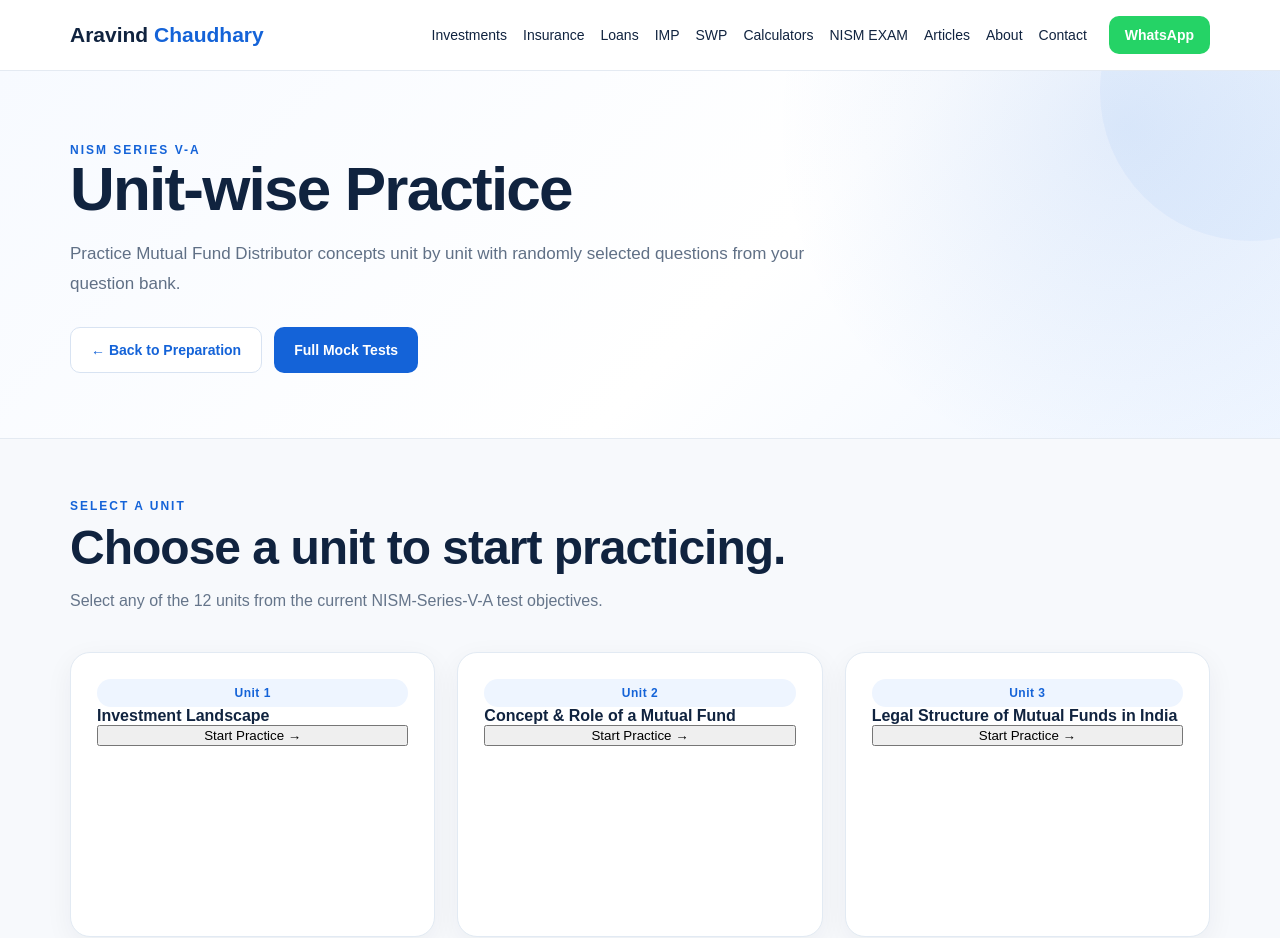
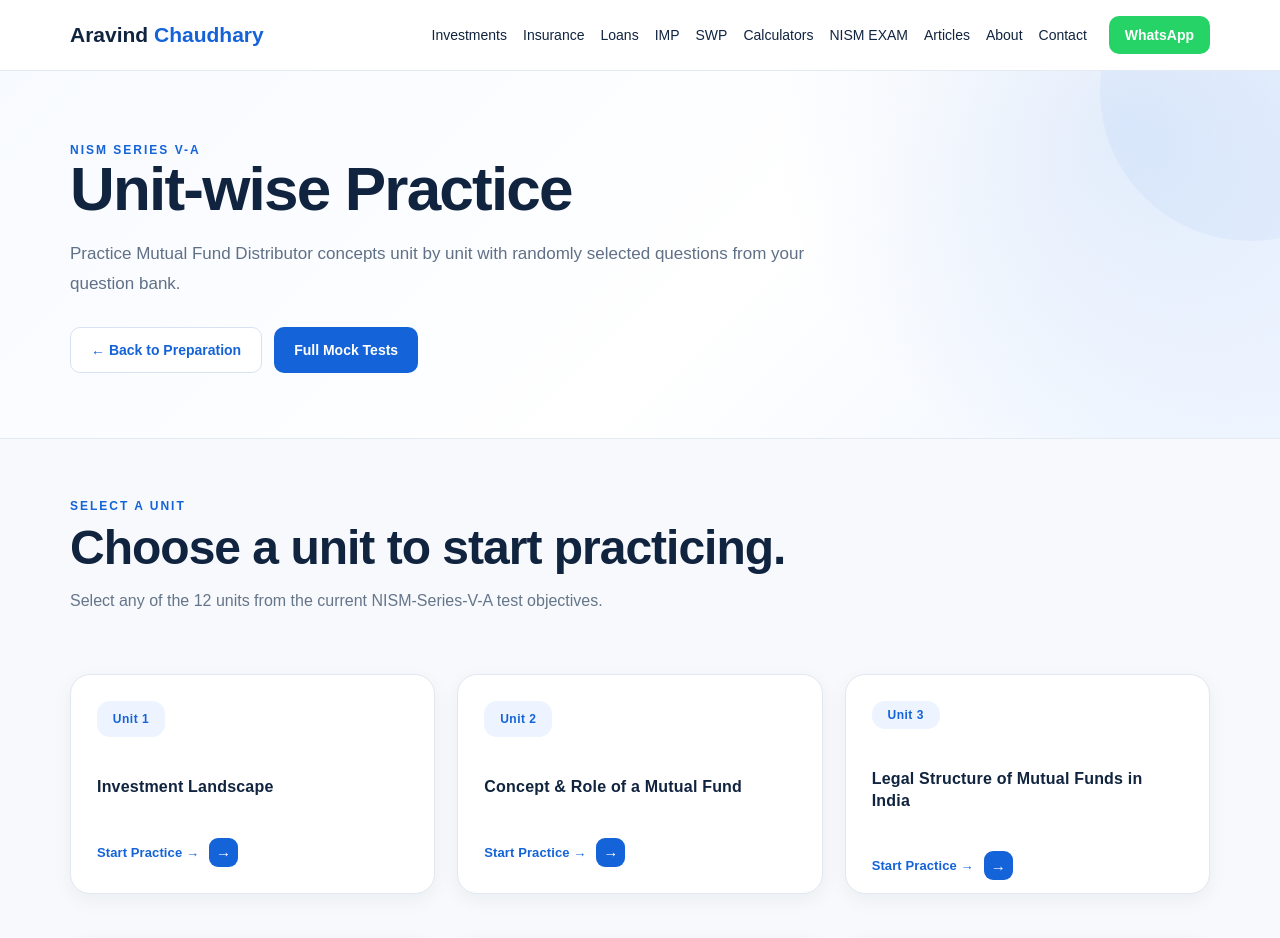
Before and after one commit to Aravind100/aravind-financial-expert, a Next.js app: page /nism/v-a/practice in a window 1280 px wide. Shown: the top 938 px of the page. Built offline with nearby package versions, Linux system fonts and the light colour scheme.

Commit message:
Refactor practice unit display to use buttons

```diff
--- a/app/nism/v-a/practice/page.tsx
+++ b/app/nism/v-a/practice/page.tsx
@@ -311,11 +311,15 @@ export default function NismPracticePage() {
                 </p>
               </div>
 
-             <div className="nism-practice-grid">
+            <div className="nism-practice-grid">
   {units.map((unit) => (
-    <div
+    <button
       key={unit.number}
-      className="nism-practice-card"
+      type="button"
+      className="nism-practice-card-button active"
+      onClick={() =>
+        startPractice(unit.number)
+      }
     >
       <span className="nism-practice-number">
         Unit {unit.number}
@@ -323,14 +327,10 @@ export default function NismPracticePage() {
 
       <strong>{unit.title}</strong>
 
-      <button
-        type="button"
-        className="nism-practice-start-button"
-        onClick={() => startPractice(unit.number)}
-      >
+      <span className="nism-practice-start">
         Start Practice →
-      </button>
-    </div>
+      </span>
+    </button>
   ))}
 </div>
             </>
```
